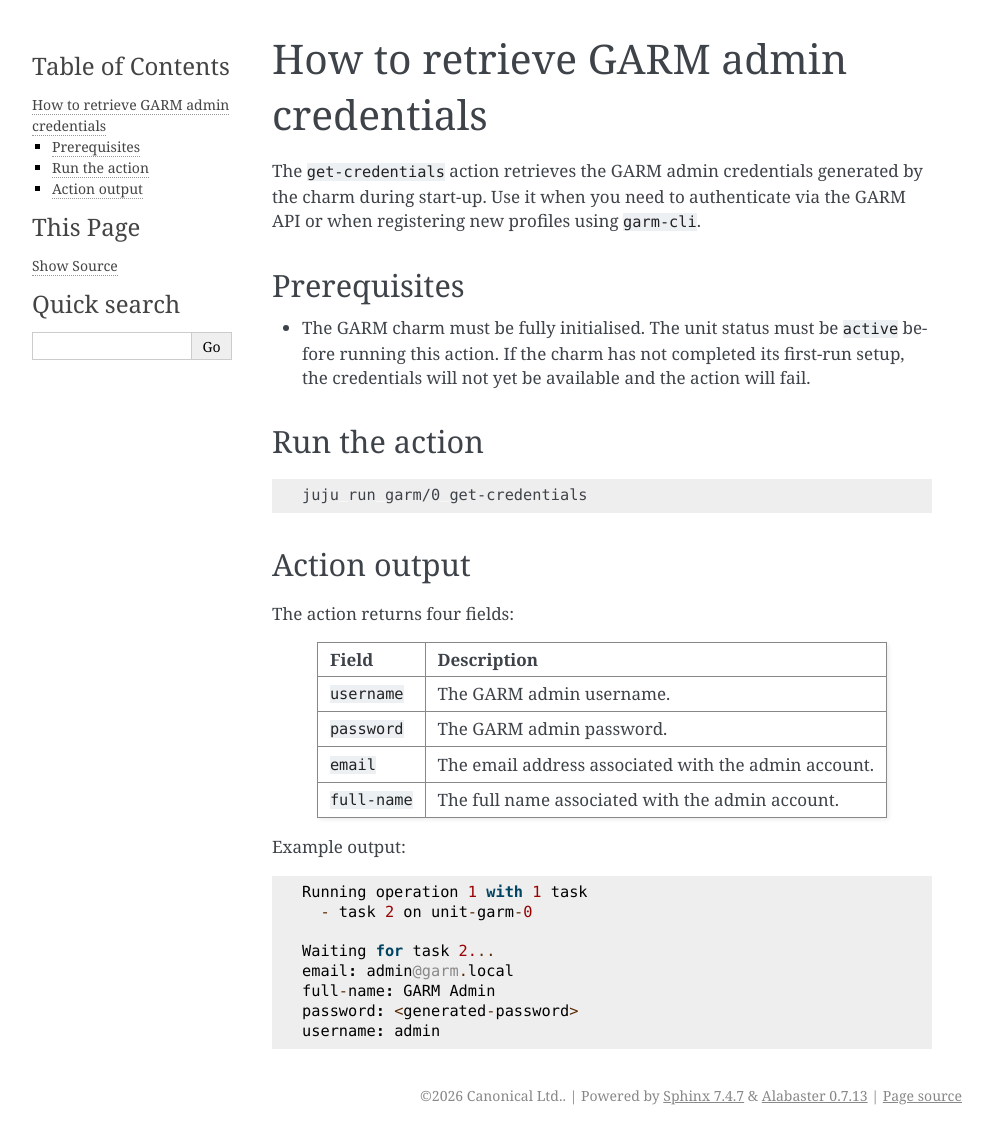
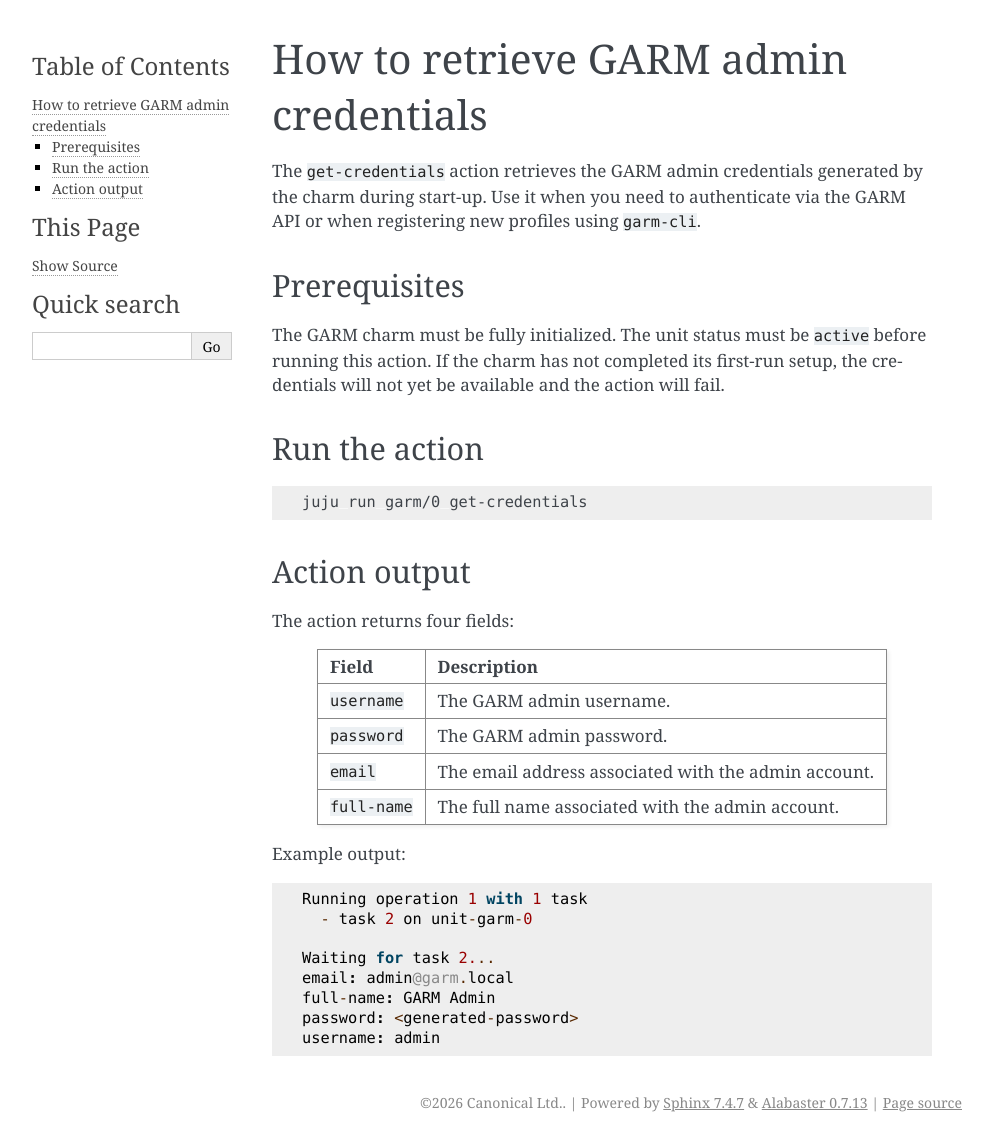
Before and after one commit to canonical/github-runner-operators, a Sphinx documentation site: the page built from docs/how-to/retrieve-garm-credentials.md, in a window 1280 px wide. Shown: the whole page, without its empty margins (148-1141 px from the left). Built offline with Sphinx 7.4.7, drawn with Linux system fonts in a browser that asks for light colours; comment, search, counter and statistics services are not loaded.

Commit message:
Update docs/how-to/retrieve-garm-credentials.md
Co-authored-by: Erin Conley <erin.conley@canonical.com>

```diff
--- a/docs/how-to/retrieve-garm-credentials.md
+++ b/docs/how-to/retrieve-garm-credentials.md
@@ -4,7 +4,7 @@ The `get-credentials` action retrieves the GARM admin credentials generated by t
 
 ## Prerequisites
 
-- The GARM charm must be fully initialised. The unit status must be `active` before running this action. If the charm has not completed its first-run setup, the credentials will not yet be available and the action will fail.
+The GARM charm must be fully initialized. The unit status must be `active` before running this action. If the charm has not completed its first-run setup, the credentials will not yet be available and the action will fail.
 
 ## Run the action
 
```
